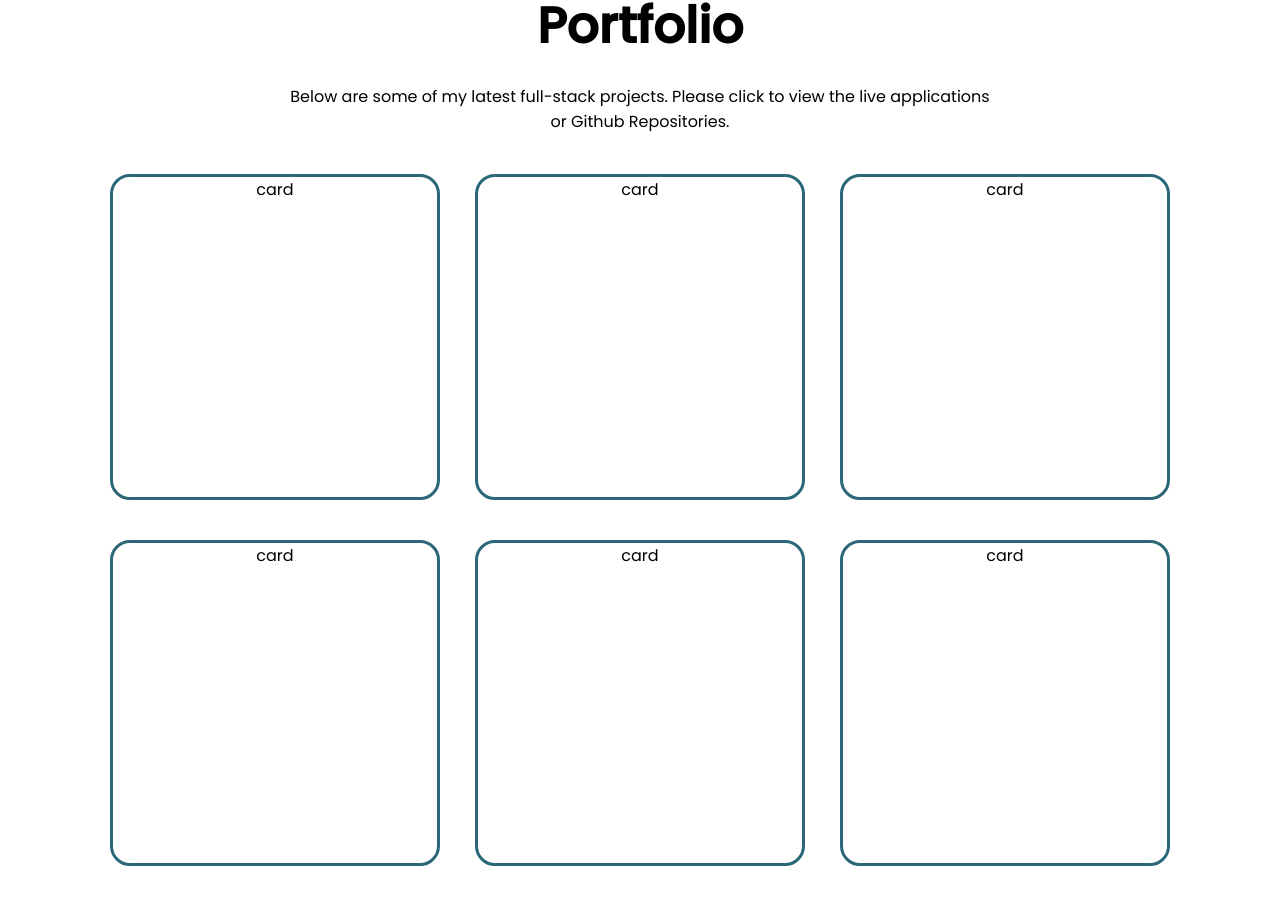
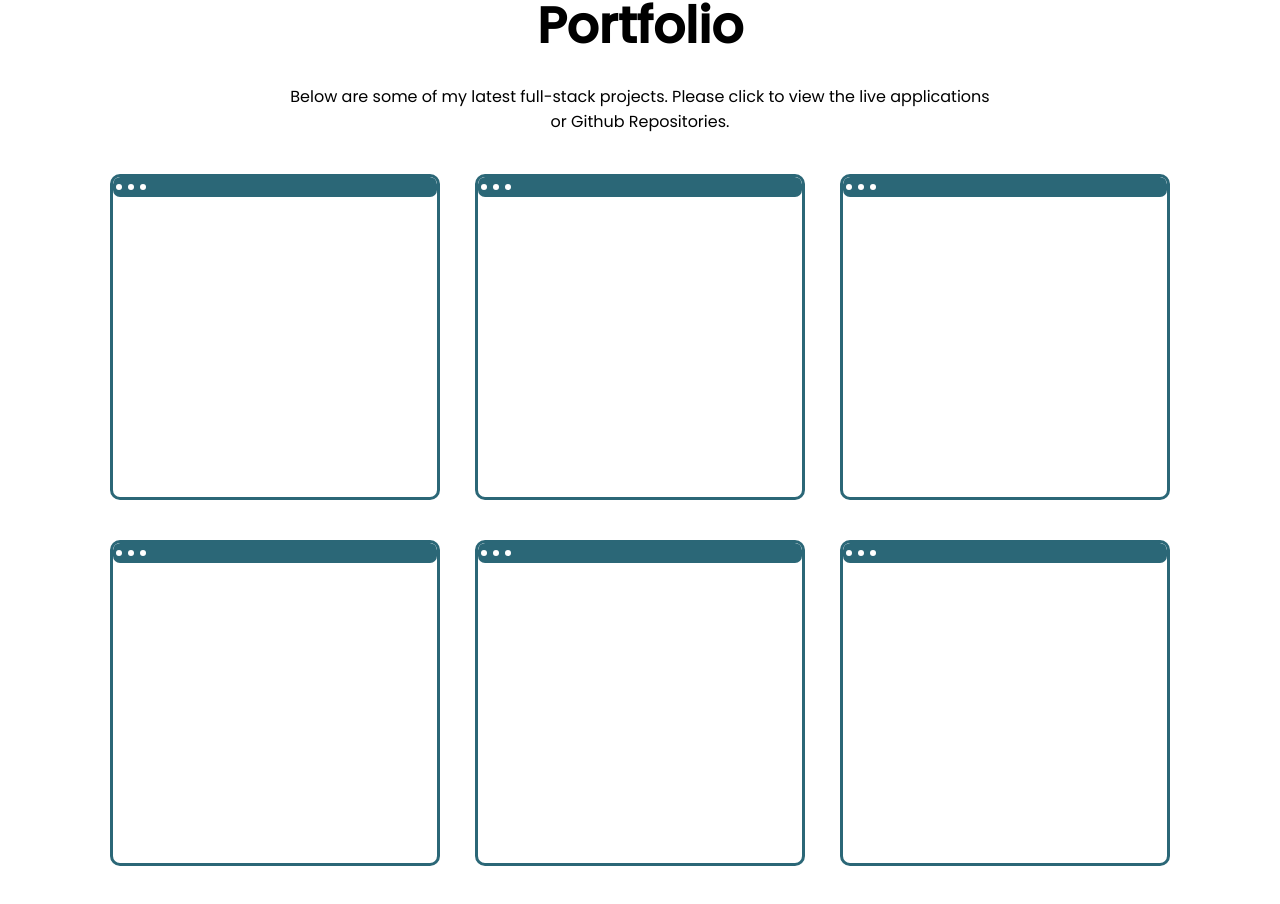
Before and after one commit to jamesbroski/React-Portfolio, a React (Create React App) app in the folder my-app/: page / in a window 1280 px wide. Shown: the part 1661-2565 px from the top of the page. Built offline with nearby package versions, Linux system fonts and the light colour scheme.

Commit message:
progress on projects

```diff
--- a/my-app/src/components/project/Project.css
+++ b/my-app/src/components/project/Project.css
@@ -3,5 +3,22 @@
   height: 40vh;
   margin: 20px 10px;
   border: 3px solid #2b6777;
-  border-radius: 20px;
+  border-radius: 10px;
+  overflow: hidden;
 }
+
+.p-browser {
+  height: 20px;
+  background-color: #2b6777;
+  display: flex;
+  border-radius: 7px;
+  align-items: center;
+}
+
+.p-circle {
+  height: 6px;
+  width: 6px;
+  border-radius: 50%;
+  margin: 3px;
+  background-color: #ffffff;
+}
--- a/my-app/src/components/project/Project.js
+++ b/my-app/src/components/project/Project.js
@@ -1,7 +1,18 @@
 import "./Project.css";
 
-const Project = () => {
-  return <div className="p">card</div>;
+const Project = ({ img, link }) => {
+  return (
+    <div className="p">
+      <div className="p-browser">
+        <div className="p-circle"></div>
+        <div className="p-circle"></div>
+        <div className="p-circle"></div>
+      </div>
+      <a href={link} target="_blank" rel="noreferrer">
+        <img src={img} alt="" className="p-img"></img>
+      </a>
+    </div>
+  );
 };
 
 export default Project;
--- a/my-app/src/components/projectList/ProjectList.js
+++ b/my-app/src/components/projectList/ProjectList.js
@@ -1,5 +1,6 @@
 import "./ProjectList.css";
 import Project from "../project/Project";
+import { projects } from "../../data";
 
 const ProjectList = () => {
   return (
@@ -12,12 +13,9 @@ const ProjectList = () => {
         </p>
       </div>
       <div className="pl-list">
-        <Project />
-        <Project />
-        <Project />
-        <Project />
-        <Project />
-        <Project />
+        {projects.map((item) => (
+          <Project key={item.id} img={item.img} link={item.link} />
+        ))}
       </div>
     </div>
   );
--- /dev/null
+++ b/my-app/src/data.js
@@ -0,0 +1,32 @@
+export const projects = [
+  {
+    id: 1,
+    img: "",
+    link: "",
+  },
+  {
+    id: 2,
+    img: "",
+    link: "",
+  },
+  {
+    id: 3,
+    img: "",
+    link: "",
+  },
+  {
+    id: 4,
+    img: "",
+    link: "",
+  },
+  {
+    id: 5,
+    img: "",
+    link: "",
+  },
+  {
+    id: 6,
+    img: "",
+    link: "",
+  },
+];
```
